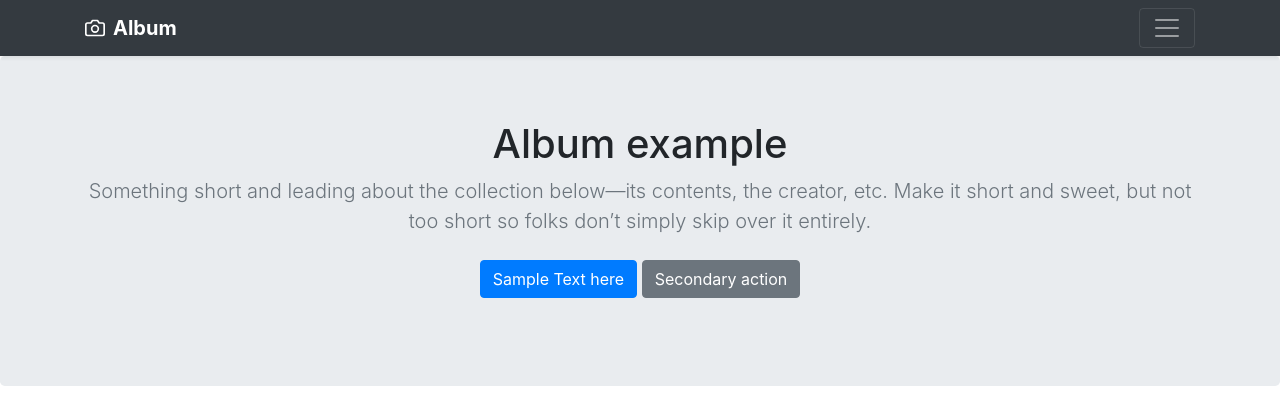
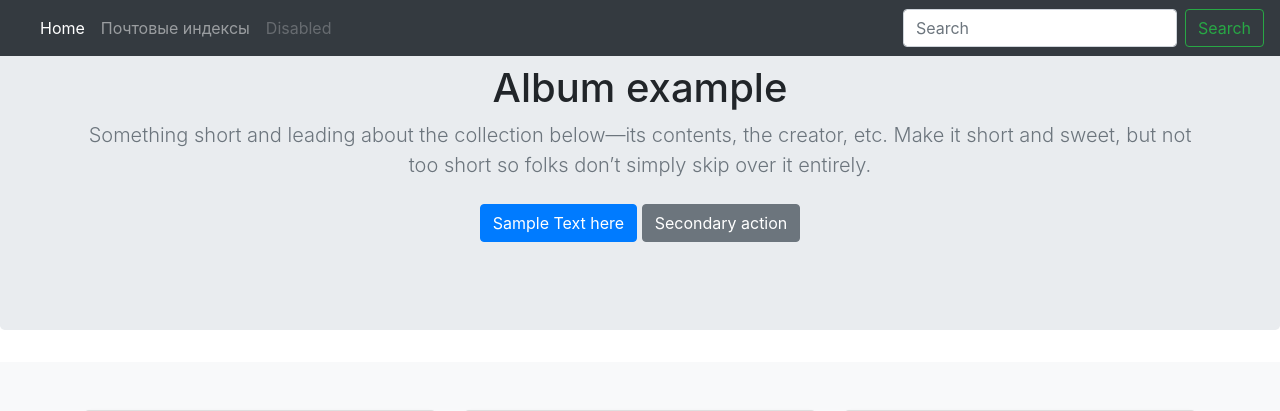
Before and after one commit to qaa-engineer/postindex, a Django app: page / in a window 1280 px wide. Shown: the top 411 px of the page. Run offline with Django 3.2, Linux system fonts and the light colour scheme; some libraries are stand-ins or nearby versions.

Commit message:
Добавил поиск на сайт

```diff
--- a/project/app/urls.py
+++ b/project/app/urls.py
@@ -5,6 +5,5 @@ from . import views
 
 urlpatterns = [
     path('', views.index),
-    path('postindex/', include([path('', views.post_list),
-                                ])),
+    path('postindex/', include([path('', views.post_list)]), name='post-list-url'),
 ]
--- a/project/app/views.py
+++ b/project/app/views.py
@@ -1,6 +1,6 @@
-from django.views.generic import ListView, DeleteView
-from django.core.paginator import Paginator, EmptyPage, PageNotAnInteger
+from django.core.paginator import Paginator
 from django.shortcuts import render
+from django.db.models import Q
 from .models import Postindex
 from .functions.get_post_type import get_post_type
 
@@ -13,12 +13,26 @@ def post_list(request):
     """
     Вывод постов
     """
-    posts = Postindex.objects.all()
+
+    search_query = request.GET.get('search', '')
+    if search_query:
+        posts=Postindex.objects.filter(Q(post_index_value__icontains=search_query)  |
+                                       Q(post_name__icontains=search_query) |
+                                       Q(post_type__icontains=search_query) |
+                                       Q(post_sub__icontains=search_query) |
+                                       Q(region__icontains=search_query) |
+                                       Q(autonomy__icontains=search_query) |
+                                       Q(area__icontains=search_query) |
+                                       Q(city__icontains=search_query) |
+                                       Q(city_1__icontains=search_query))
+    else:
+        posts=Postindex.objects.all()
+
     # Количество постов на странице
-    number_of_records_per_page = 1
+    number_of_records_per_page = 10
     paginator = Paginator(posts, number_of_records_per_page)
     # Номер странцы пагинации по умолчанию
-    number_of_records_deafult=2
+    number_of_records_deafult = 2
     page_number = request.GET.get('page', number_of_records_deafult)
     page = paginator.get_page(page_number)
     is_paginated = page.has_other_pages()
@@ -30,6 +44,7 @@ def post_list(request):
         next_url = '?page={}'.format(page.next_page_number())
     else:
         next_url = ''
+
     post = posts[:page.number]
     for row in post:
         id = row.id
@@ -63,4 +78,4 @@ def post_list(request):
                'next_url': next_url,
                'post': post,
                }
-    return render(request, 'post-list.html', context=context)
+    return render(request, 'post-detail.html', context=context)
--- a/project/templates/base.html
+++ b/project/templates/base.html
@@ -46,43 +46,29 @@
 </head>
 <body>
 <header>
-    <div class="collapse bg-dark" id="navbarHeader">
-        <div class="container">
-            <div class="row">
-                <div class="col-sm-8 col-md-7 py-4">
-                    <h4 class="text-white">About</h4>
-                    <p class="text-muted">Add some information about the album below, the author, or any other
-                        background context. Make it a few sentences long so folks can pick up some informative tidbits.
-                        Then, link them off to some social networking sites or contact information.</p>
-                </div>
-                <div class="col-sm-4 offset-md-1 py-4">
-                    <h4 class="text-white">Сервисы</h4>
-                    <ul class="list-unstyled">
-                        <li><a href="/postindex" class="text-white">Почтовые индексы РФ</a></li>
-                        <li><a href="#" class="text-white">Like on Facebook</a></li>
-                        <li><a href="#" class="text-white">Email me</a></li>
-                    </ul>
-                </div>
-            </div>
-        </div>
-    </div>
-    <div class="navbar navbar-dark bg-dark shadow-sm">
-        <div class="container d-flex justify-content-between">
-            <a href="#" class="navbar-brand d-flex align-items-center">
-                <svg xmlns="http://www.w3.org/2000/svg" width="20" height="20" fill="none" stroke="currentColor"
-                     stroke-linecap="round" stroke-linejoin="round" stroke-width="2" aria-hidden="true" class="mr-2"
-                     viewBox="0 0 24 24" focusable="false">
-                    <path d="M23 19a2 2 0 0 1-2 2H3a2 2 0 0 1-2-2V8a2 2 0 0 1 2-2h4l2-3h6l2 3h4a2 2 0 0 1 2 2z"/>
-                    <circle cx="12" cy="13" r="4"/>
-                </svg>
-                <strong>Album</strong>
-            </a>
-            <button class="navbar-toggler" type="button" data-toggle="collapse" data-target="#navbarHeader"
-                    aria-controls="navbarHeader" aria-expanded="false" aria-label="Toggle navigation">
-                <span class="navbar-toggler-icon"></span>
-            </button>
-        </div>
-    </div>
+<nav class="navbar navbar-expand-md navbar-dark fixed-top bg-dark">
+  <a class="navbar-brand" href="#"></a>
+  <button class="navbar-toggler" type="button" data-toggle="collapse" data-target="#navbarCollapse" aria-controls="navbarCollapse" aria-expanded="false" aria-label="Toggle navigation">
+    <span class="navbar-toggler-icon"></span>
+  </button>
+  <div class="collapse navbar-collapse" id="navbarCollapse">
+    <ul class="navbar-nav mr-auto">
+      <li class="nav-item active">
+        <a class="nav-link" href="/">Home <span class="sr-only">(current)</span></a>
+      </li>
+      <li class="nav-item">
+        <a class="nav-link" href="/postindex">Почтовые индексы</a>
+      </li>
+      <li class="nav-item">
+        <a class="nav-link disabled" href="#" tabindex="-1" aria-disabled="true">Disabled</a>
+      </li>
+    </ul>
+    <form class="form-inline mt-2 mt-md-0" action="">
+      <input class="form-control mr-sm-2" type="text" placeholder="Search" aria-label="Search" name="search">
+      <button class="btn btn-outline-success my-2 my-sm-0" type="submit">Search</button>
+    </form>
+  </div>
+</nav>
 </header>
 
 <main role="main">
```
Also changed, not shown: project/app/templates/post-detail.html (renamed from project/app/templates/post-list.html).
